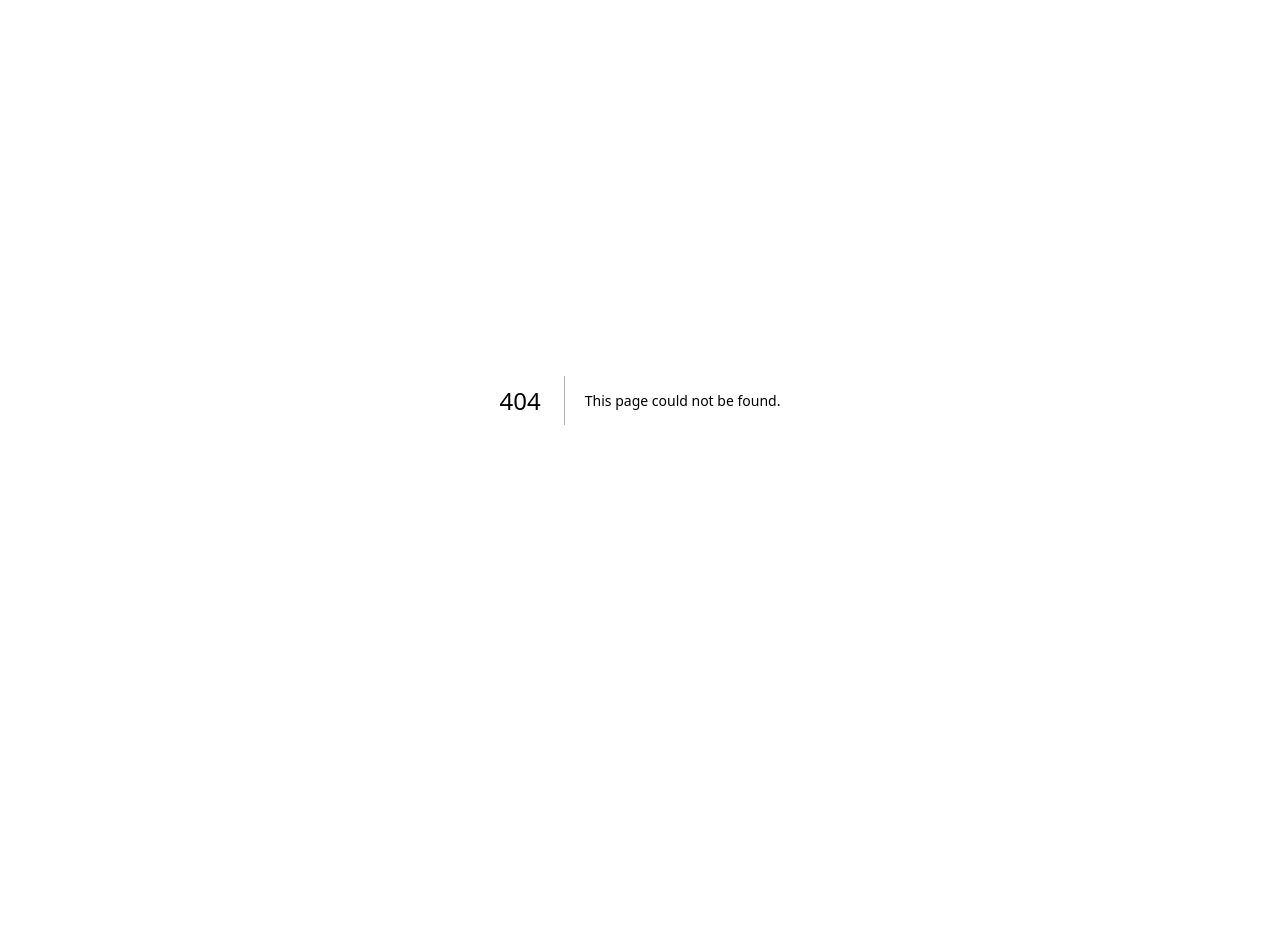
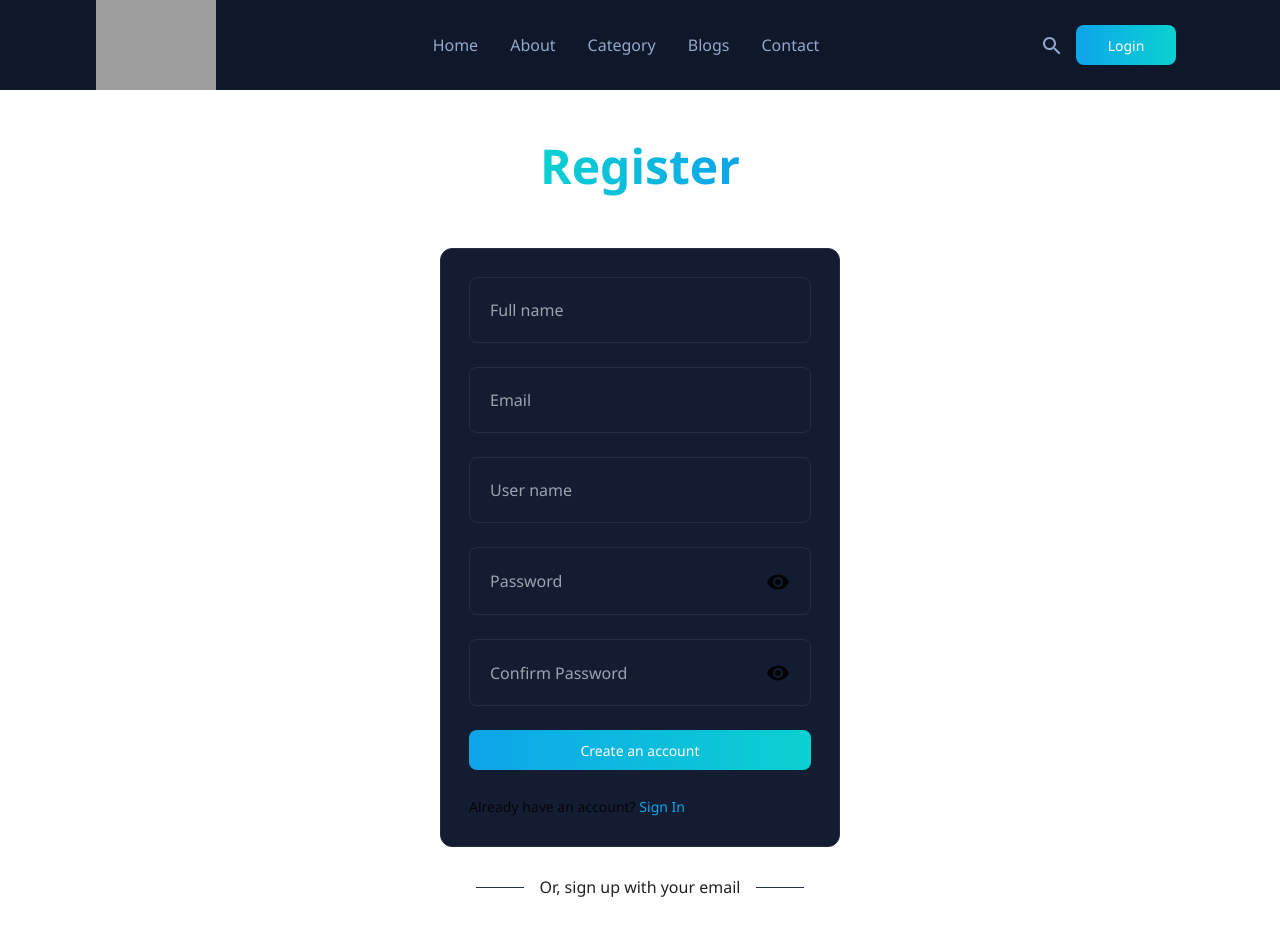
Before and after one commit to BloodYisLive/noteitall_web, a Next.js app: page /signup in a window 1280 px wide. Before the commit this address had no page. Shown: the top 925 px of the page. Before the commit the page ends 800 px from the top, so only its background shows below. Built offline with nearby package versions, Linux system fonts and the light colour scheme; grey boxes are pictures that could not be loaded; a web font is replaced by a local one.

Commit message:
feat(NOT-3) - Signup screen implemented

```diff
--- /dev/null
+++ b/src/components/button-component/button-icon.tsx
@@ -0,0 +1,22 @@
+import React from "react";
+import classNames from "classnames";
+
+export interface IButtonWithIcon {
+  icon: React.ReactNode;
+  containerStyle?: string;
+  title: string;
+}
+const ButtonWithIcon: React.FC<IButtonWithIcon> = (props) => {
+  const { containerStyle, icon, title } = props;
+  const conStyle = classNames(containerStyle);
+  return (
+    <div
+      className={`flex items-center justify-center p-2 rounded-xl border border-borderColor bg-cardBackground cursor-pointer transition-transform hover:-translate-y-1 ${conStyle}`}
+    >
+      {icon}
+      <span className='ml-2'>{title}</span>
+    </div>
+  );
+};
+
+export default ButtonWithIcon;
--- /dev/null
+++ b/src/components/card-component/signup-card.tsx
@@ -0,0 +1,76 @@
+import React, { useState } from "react";
+import SecondaryTextFieldComponent from "../textfield-component/secondary-text-field-component";
+import RemoveRedEyeRoundedIcon from "@mui/icons-material/RemoveRedEyeRounded";
+import VisibilityOffRoundedIcon from "@mui/icons-material/VisibilityOffRounded";
+import Button from "../button-component";
+
+const PasswordIcon = ({
+  isShow,
+  onClick,
+}: {
+  isShow: boolean;
+  onClick: () => void;
+}) => {
+  return (
+    <div onClick={onClick}>
+      {isShow ? (
+        <VisibilityOffRoundedIcon className='cursor-pointer' />
+      ) : (
+        <RemoveRedEyeRoundedIcon className='cursor-pointer' />
+      )}
+    </div>
+  );
+};
+
+const SignupCard = () => {
+  const [showPassword, setShowPassword] = useState<boolean>(false);
+  const [showConfirmPassword, setShowConfirmPassword] =
+    useState<boolean>(false);
+  return (
+    <div className='rounded-xl border border-borderColor p-7 bg-cardBackground w-[100%] max-w-[400px]'>
+      <SecondaryTextFieldComponent
+        containerStyle='w-[100%] mb-6'
+        placeholder='Full name'
+      />
+      <SecondaryTextFieldComponent
+        containerStyle='w-[100%] mb-6'
+        placeholder='Email'
+      />
+      <SecondaryTextFieldComponent
+        containerStyle='w-[100%] mb-6'
+        placeholder='User name'
+      />
+      <SecondaryTextFieldComponent
+        containerStyle='w-[100%] mb-6'
+        placeholder='Password'
+        type={!showPassword ? "password" : "text"}
+        icon={
+          <PasswordIcon
+            onClick={() => setShowPassword(!showPassword)}
+            isShow={showPassword}
+          />
+        }
+      />
+      <SecondaryTextFieldComponent
+        containerStyle='w-[100%] mb-6'
+        placeholder='Confirm Password'
+        type={!showConfirmPassword ? "password" : "text"}
+        icon={
+          <PasswordIcon
+            onClick={() => setShowConfirmPassword(!showConfirmPassword)}
+            isShow={showConfirmPassword}
+          />
+        }
+      />
+      <Button title='Create an account' onClick={() => {}} />
+      <div className='mt-6'>
+        <span className='text-sm'>
+          Already have an account?{" "}
+          <span className='text-primary cursor-pointer'>Sign In</span>
+        </span>
+      </div>
+    </div>
+  );
+};
+
+export default SignupCard;
--- a/src/components/header-component/index.tsx
+++ b/src/components/header-component/index.tsx
@@ -27,35 +27,35 @@ const Header: React.FC<HeaderProps> = (props) => {
       <CssBaseline />
       <ElevationScroll {...props}>
         <AppBar>
-          <Toolbar sx={{ padding: "0 0" }} className="bg-navy">
+          <Toolbar sx={{ padding: "0 0" }} className='bg-navy'>
             <Container>
-              <div className=" w-[100%] flex justify-between items-center lg:px-8">
+              <div className=' w-[100%] flex justify-between items-center lg:px-8'>
                 <div>
                   <Image
                     src={
                       "https://genz-nextjs-v2.vercel.app/assets/imgs/template/logo.svg"
                     }
-                    alt="logo"
+                    alt='logo'
                     width={120}
                     height={100}
                   />
                 </div>
-                <div className="hidden lg:flex">
+                <div className='hidden lg:flex'>
                   <Dropdown />
                 </div>
-                <div className="flex justify-center items-center">
-                  <div className="px-1 cursor-pointer">
-                    <SearchIcon className="w-[28px] h-[28px] text-textPrimary" />
+                <div className='flex justify-center items-center'>
+                  <div className='px-1 cursor-pointer'>
+                    <SearchIcon className='w-[28px] h-[28px] text-textPrimary' />
                   </div>
-                  <div className="hidden sm:block">
+                  <div className='hidden sm:block mx-2'>
                     <Button
-                      title="Login"
+                      title='Login'
                       onClick={() => console.log("I Pressed")}
                       width={"100px"}
                     />
                   </div>
-                  <div className="px-1 cursor-pointer lg:hidden">
-                    <MenuIcon className="w-[28px] h-[28px] text-textPrimary " />
+                  <div className='px-1 cursor-pointer lg:hidden'>
+                    <MenuIcon className='w-[28px] h-[28px] text-textPrimary ' />
                   </div>
                 </div>
               </div>
@@ -64,7 +64,7 @@ const Header: React.FC<HeaderProps> = (props) => {
         </AppBar>
       </ElevationScroll>
       <Toolbar />
-      <Container className="my-[20px]">{children}</Container>
+      <Container className='my-[20px]'>{children}</Container>
     </React.Fragment>
   );
 };
--- /dev/null
+++ b/src/components/textfield-component/secondary-text-field-component.tsx
@@ -0,0 +1,36 @@
+import React, { HTMLInputTypeAttribute, useState } from "react";
+import classNames from "classnames";
+export interface ISecondaryTextFieldComponent {
+  onChangeText?: (e: string) => void;
+  containerStyle?: string;
+  placeholder?: string;
+  icon?: React.ReactNode;
+  type?: HTMLInputTypeAttribute;
+}
+
+const SecondaryTextFieldComponent: React.FC<ISecondaryTextFieldComponent> = (
+  props
+) => {
+  const { onChangeText, containerStyle, placeholder, icon, type } = props;
+  const conStyle = classNames(containerStyle);
+  const [isInputFocused, setInputToFocused] = useState<boolean>(false);
+  return (
+    <div
+      className={`flex items-center justify-between border ${
+        isInputFocused ? "border-textPrimary" : "border-borderColor"
+      } rounded-lg p-5 transition-all ${conStyle}`}
+    >
+      <input
+        className={`bg-transparent outline-none border-none  w-[100%]`}
+        onChange={(e) => onChangeText && onChangeText(e.target.value)}
+        placeholder={placeholder}
+        onFocus={() => setInputToFocused(true)}
+        onBlur={() => setInputToFocused(false)}
+        type={type}
+      />
+      {icon}
+    </div>
+  );
+};
+
+export default SecondaryTextFieldComponent;
--- /dev/null
+++ b/src/pages/signup.tsx
@@ -0,0 +1,33 @@
+import ButtonWithIcon from "@/components/button-component/button-icon";
+import SignupCard from "@/components/card-component/signup-card";
+import Footer from "@/components/footer-component";
+import Header from "@/components/header-component";
+import React from "react";
+import GoogleIcon from "@mui/icons-material/Google";
+const SignupPage = () => {
+  return (
+    <React.Fragment>
+      <Header>
+        <div>
+          <div className='flex flex-col justify-center items-center pb-12'>
+            <h1 className={`section-title gradient-text my-12`}>Register</h1>
+            <SignupCard />
+            <div className='flex items-center justify-center w-[100%] my-7'>
+              <div className='h-[1px] w-[3rem] bg-borderColor' />
+              <span className='px-4'>Or, sign up with your email</span>
+              <div className='h-[1px] w-[3rem] bg-borderColor' />
+            </div>
+            <ButtonWithIcon
+              icon={<GoogleIcon fontSize='small' />}
+              title='Sign up with Google'
+              containerStyle={"text-center text-sm w-[100%] max-w-[400px]"}
+            />
+          </div>
+          <Footer />
+        </div>
+      </Header>
+    </React.Fragment>
+  );
+};
+
+export default SignupPage;
--- a/src/styles/globals.css
+++ b/src/styles/globals.css
@@ -58,7 +58,7 @@ body {
 
 @layer components {
   .section-title {
-    @apply text-2xl font-bold lg:text-5xl;
+    @apply text-2xl md:text-3xl lg:text-5xl font-bold;
   }
   .clamp__text {
     overflow: hidden;
```
Also changed, not shown: src/components/card-component/blog-card-2.tsx (+13 -13 lines).
